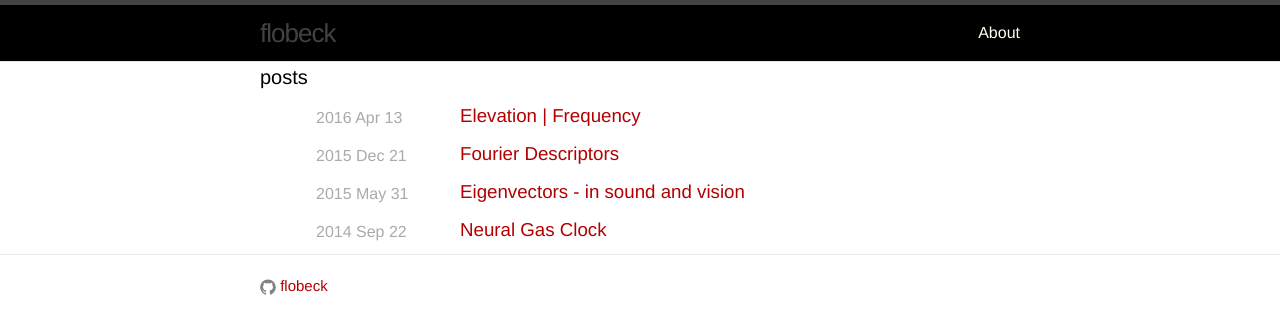
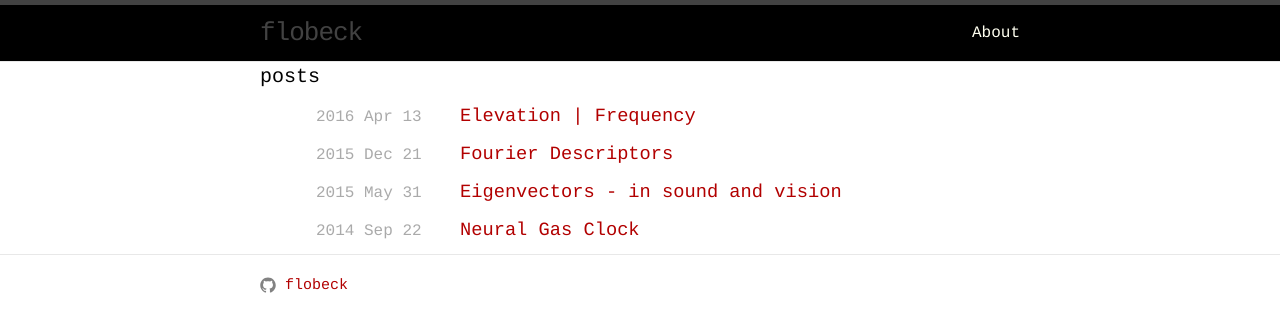
Before and after one commit to flobeck/flobeck.github.io, a Jekyll site: the page built from index.html, in a window 1280 px wide. Shown: the top 334 px of the page. Built offline with Jekyll 4.4.1, drawn with Linux system fonts in a browser that asks for light colours.

```diff
--- a/_config.yml
+++ b/_config.yml
@@ -11,3 +11,5 @@ github_username:  flobeck
 
 # Build settings
 markdown: kramdown
+
+google_analytics: UA-89397928-1
--- a/_includes/head.html
+++ b/_includes/head.html
@@ -8,4 +8,9 @@
 
     <link rel="stylesheet" href="{{ "/css/main.css" | prepend: site.baseurl }}">
     <link rel="canonical" href="{{ page.url | replace:'index.html','' | prepend: site.baseurl | prepend: site.url }}">
+
+	{% if jekyll.environment == 'production' %}
+		{% include analytics.html %}
+	{% endif %}
+
 </head>
--- a/css/main.scss
+++ b/css/main.scss
@@ -6,8 +6,10 @@
 
 
 // Our variables
-$base-font-family: Helvetica, Arial, sans-serif;
+//$base-font-family: Helvetica, Arial, sans-serif;
 //$base-font-family: Courier New,Courier,Lucida Sans Typewriter,Lucida Typewriter,monospace;
+$base-font-family: Courier;
+
 $base-font-size:   16px;
 $small-font-size:  $base-font-size * 0.875;
 $base-line-height: 1.5;
```
